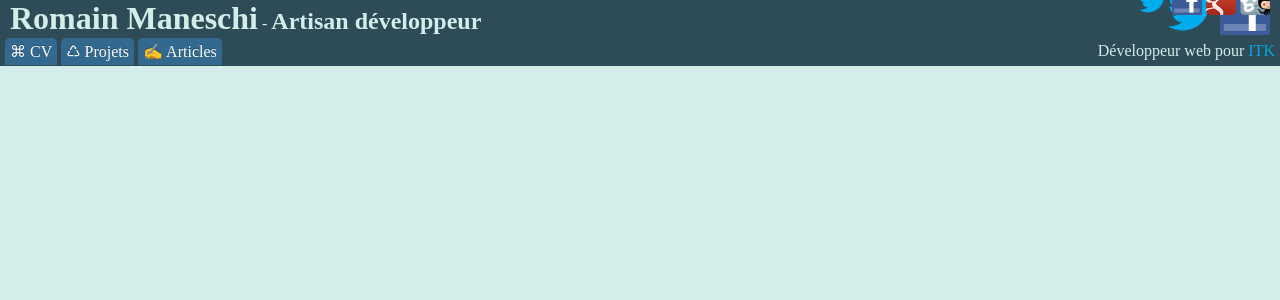
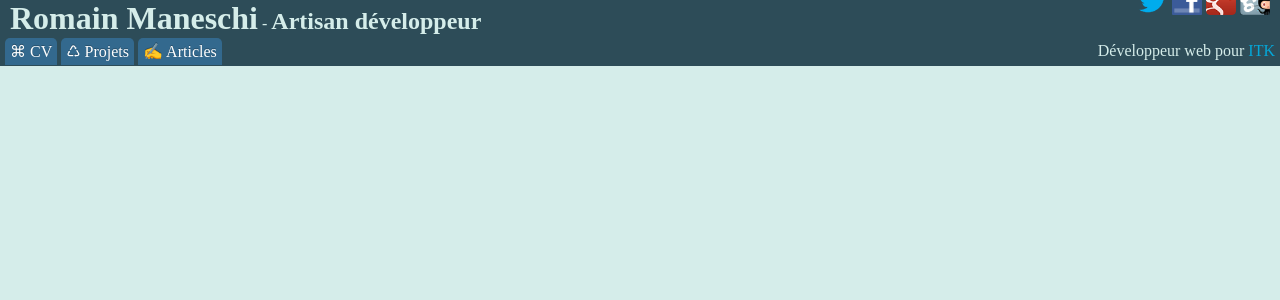
Before and after one commit to manland/manland.github.com, a Jekyll site: the page built from contact.html, in a window 1280 px wide. Shown: the top 300 px of the page. Built offline with Jekyll 4.4.1, drawn with Linux system fonts in a browser that asks for light colours.

Commit message:
fix css bug

```diff
--- a/_layouts/default.html
+++ b/_layouts/default.html
@@ -32,10 +32,6 @@
         <a href="/articles.html" class="btn">✍ Articles</a>
         <a href="/contact.html" class="btn social-network-tab">✉ Contact</a>
       </nav>
-      <div class="social-network">
-        <img src="/img/brand/twitter.png" width="50px" />
-        <img src="/img/brand/facebook.png" width="50px" />
-      </div>
       <div class="social-network" onmouseover="this.style.top='0px';" onmouseout="this.style.top='-15px';">
         <a href="https://twitter.com/RmManeschi" target="_blank"><img src="img/brand/twitter.png" width="30px" /></a>
         <a href="http://www.facebook.com/romain.maneschi" target="_blank"><img src="img/brand/facebook.png" width="30px" /></a>
--- a/contact.html
+++ b/contact.html
@@ -4,7 +4,7 @@ title: Romain Maneschi's Life
 ---
 <div>
   <a href="https://twitter.com/RmManeschi" target="_blank"><img src="img/brand/twitter.png" width="50px" /></a>
-  <a href="http://www.facebook.com/romain.maneschi" target="_blank"><img src="img/brand/facebook.png" width="50px" /></a>
-  <a href="https://plus.google.com/u/0/115925956313772648621" target="_blank"><img src="img/brand/googleplus.png" width="50px" /></a>
-  <a href="https://github.com/manland" target="_blank"><img src="img/brand/github.png" width="50px" /></a>
+  <a href="http://www.facebook.com/romain.maneschi" target="_blank"><img src="/img/brand/facebook.png" width="50px" /></a>
+  <a href="https://plus.google.com/u/0/115925956313772648621" target="_blank"><img src="/img/brand/googleplus.png" width="50px" /></a>
+  <a href="https://github.com/manland" target="_blank"><img src="/img/brand/github.png" width="50px" /></a>
 </div>
```
